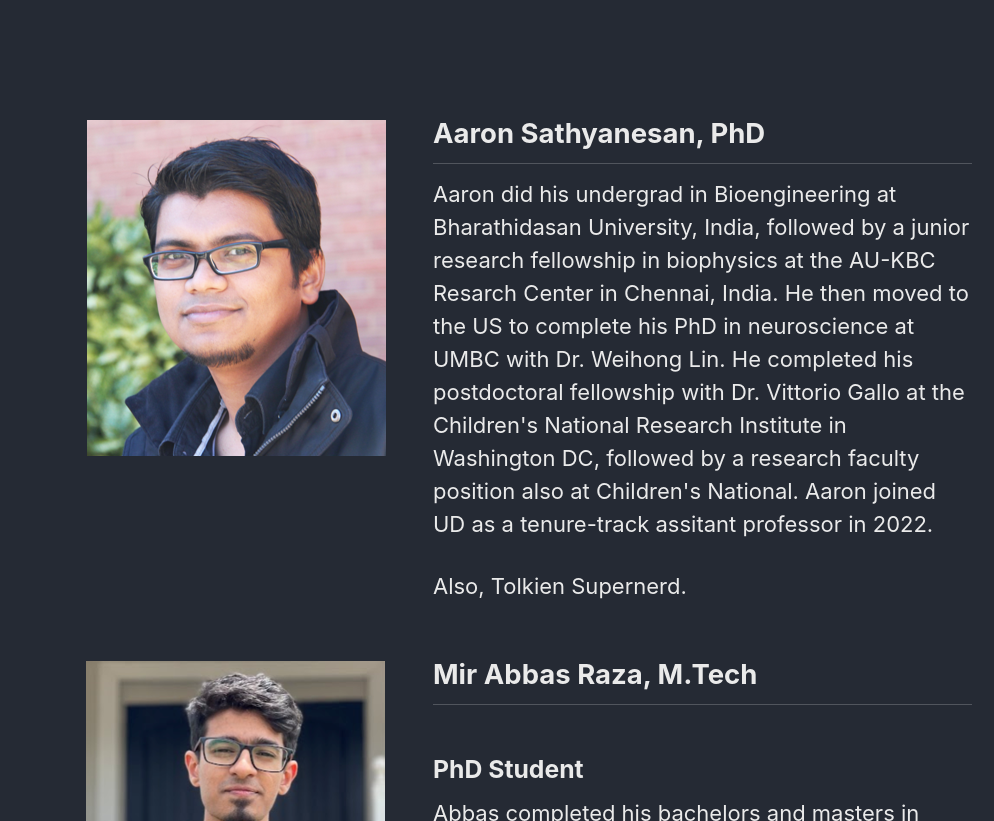
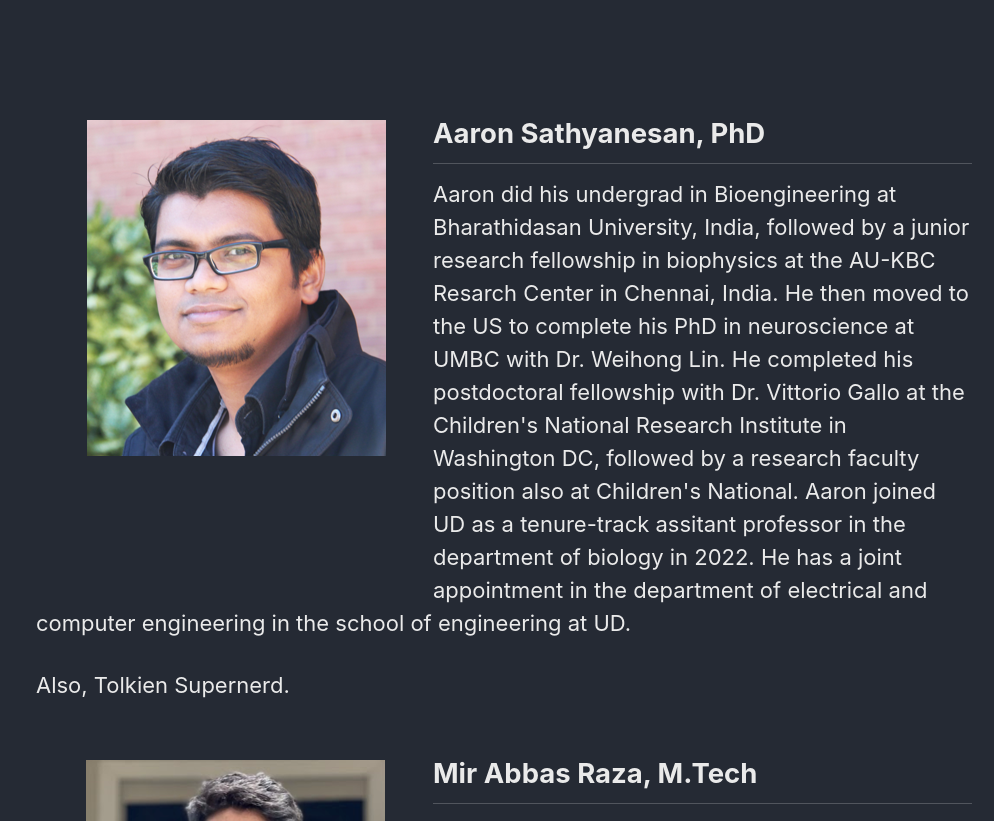
Before and after one commit to Sathyanesan-Lab/Sathyanesan-Lab.github.io, a Jekyll site: the page built from People/index.md, in a window 1280 px wide and 900 px high, scrolled down 227 px, cut to the strip 79-900 px from the top of the window. Shown: the whole strip, without its empty margins (286-1280 px from the left). Built offline with Jekyll 4.4.1, drawn with Linux system fonts in a browser that asks for light colours; cached includes are drawn as plain includes; some of the changed text lies outside the part shown.

Commit message:
October 2023 Update

```diff
--- a/People/index.md
+++ b/People/index.md
@@ -10,7 +10,7 @@
     </div>
       <div class="splash-block">
           <h2>Aaron Sathyanesan, PhD</h2>
-          <p> Aaron did his undergrad in Bioengineering at Bharathidasan University, India, followed by a junior research fellowship in biophysics at the AU-KBC Resarch Center in Chennai, India. He then moved to the US to complete his PhD in neuroscience at UMBC with Dr. Weihong Lin. He completed his postdoctoral fellowship with Dr. Vittorio Gallo at the Children's National Research Institute in Washington DC, followed by a research faculty position also at Children's National. Aaron joined UD as a tenure-track assitant professor in 2022. </p>
+          <p> Aaron did his undergrad in Bioengineering at Bharathidasan University, India, followed by a junior research fellowship in biophysics at the AU-KBC Resarch Center in Chennai, India. He then moved to the US to complete his PhD in neuroscience at UMBC with Dr. Weihong Lin. He completed his postdoctoral fellowship with Dr. Vittorio Gallo at the Children's National Research Institute in Washington DC, followed by a research faculty position also at Children's National. Aaron joined UD as a tenure-track assitant professor in the department of biology in 2022. He has a joint appointment in the department of electrical and computer engineering in the school of engineering at UD.</p>
           <p>Also, Tolkien Supernerd.</p>
       </div>
   </div>
@@ -59,3 +59,17 @@
     </div>
   </div>
 </section>
+<section id="Students">
+  <div class="splash-header">
+    <div class="splash-image">
+      <div style="float: left; margin-right 1em;">
+        <img src="alaina.png" />
+      </div>
+    </div>
+    <div class="splash-block">
+      <h2>Alaina Sharp</h2>
+      <h3>Undergraduate</h3>
+      <p>Alaina is a third-year student at UD where she is pursuing a BS degree in Biology and a minor in Neuroscience. After graduation, she intends to work in the medical field, likely going to medical or physical therapy school. She looks forward to using her fascination with neuroscience to contribute to research involving the cerebellum.</p>
+    </div>
+  </div>
+</section>
```
Also changed, not shown: Join/index.md (+5 -10 lines), People/alaina.png.
